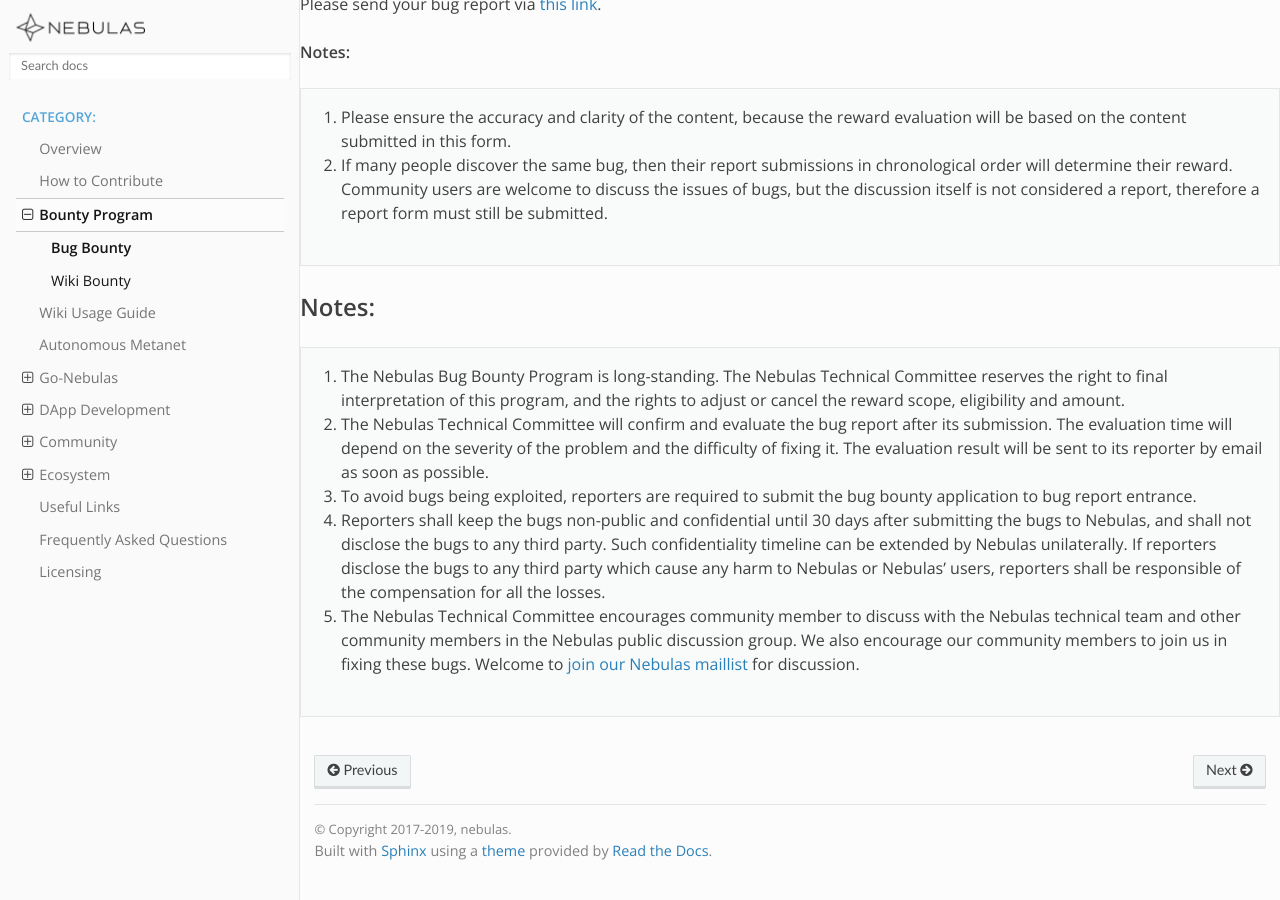
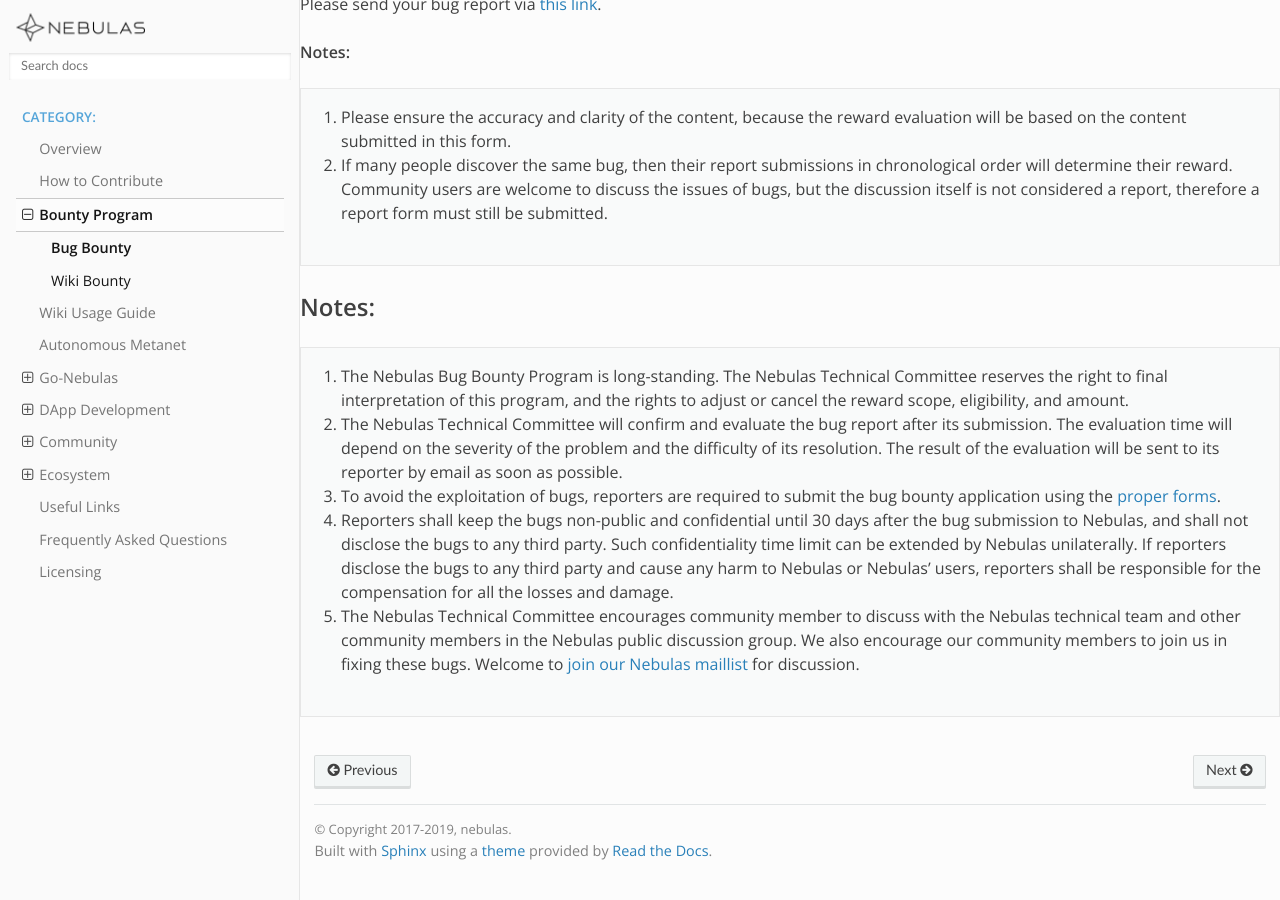
Before and after one commit to nebulasio/nebdocs, a Sphinx documentation site: the page built from docs/bounty/bug-bounty.md, in a window 1280 px wide and 900 px high, scrolled down 1714 px. Built offline with Sphinx 7.4.7 and the Read the Docs theme 2.0.0, drawn with Linux system fonts in a browser that asks for light colours; pages that are not in the unit, such as notebooks, are missing from menus.

Commit message:
fixes bug bounty

```diff
--- a/docs/bounty/bug-bounty.md
+++ b/docs/bounty/bug-bounty.md
@@ -45,8 +45,8 @@
 > 2. If many people discover the same bug, then their report submissions in chronological order will determine their reward. Community users are welcome to discuss the issues of bugs, but the discussion itself is not considered a report, therefore a report form must still be submitted.
 
 ## Notes:
-> 1. The Nebulas Bug Bounty Program is long-standing. The Nebulas Technical Committee reserves the right to final interpretation of this program, and the rights to adjust or cancel the reward scope, eligibility and amount.
-> 2. The Nebulas Technical Committee will confirm and evaluate the bug report after its submission. The evaluation time will depend on the severity of the problem and the difficulty of fixing it. The evaluation result will be sent to its reporter by email as soon as possible.
->3. To avoid bugs being exploited, reporters are required to submit the bug bounty application to bug report entrance.
->4. Reporters shall keep the bugs non-public and confidential until 30 days after submitting the bugs to Nebulas, and shall not disclose the bugs to any third party.  Such confidentiality timeline can be extended by Nebulas unilaterally. If reporters disclose the bugs to any third party which cause any harm to Nebulas or Nebulas’ users, reporters shall be responsible of the compensation for all the losses.
->5. The Nebulas Technical Committee encourages community member to discuss with the Nebulas technical team and other community members in the Nebulas public discussion group. We also encourage our community members to join us in fixing these bugs. Welcome to [join our Nebulas maillist](https://lists.nebulas.io/cgi-bin/mailman/listinfo) for discussion.
+> 1. The Nebulas Bug Bounty Program is long-standing. The Nebulas Technical Committee reserves the right to final interpretation of this program, and the rights to adjust or cancel the reward scope, eligibility, and amount.
+> 2. The Nebulas Technical Committee will confirm and evaluate the bug report after its submission. The evaluation time will depend on the severity of the problem and the difficulty of its resolution. The result of the evaluation will be sent to its reporter by email as soon as possible.
+> 3. To avoid the exploitation of bugs, reporters are required to submit the bug bounty application using the [proper forms](https://docs.google.com/forms/d/e/1FAIpQLScaCeODU26maPJIuyCkX6Lsa0A5Xi2AZ_z-mvKlHmd89_CaXQ/viewform).
+> 4. Reporters shall keep the bugs non-public and confidential until 30 days after the bug submission to Nebulas, and shall not disclose the bugs to any third party. Such confidentiality time limit can be extended by Nebulas unilaterally. If reporters disclose the bugs to any third party and cause any harm to Nebulas or Nebulas’ users, reporters shall be responsible for the compensation for all the losses and damage.
+> 5. The Nebulas Technical Committee encourages community member to discuss with the Nebulas technical team and other community members in the Nebulas public discussion group. We also encourage our community members to join us in fixing these bugs. Welcome to [join our Nebulas maillist](https://lists.nebulas.io/cgi-bin/mailman/listinfo) for discussion.
```
